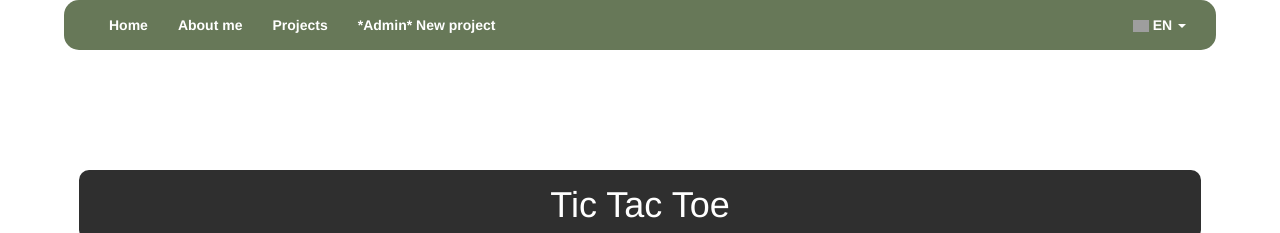
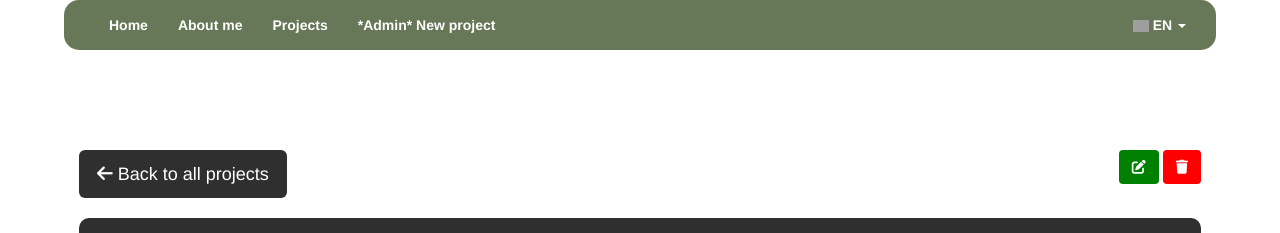
Before and after one commit to ZsakaiBalint/portfolio-website, a PHP site: page /project.html in a window 1280 px wide. Shown: the top 233 px of the page. Run offline with PHP 8.4, Linux system fonts and the light colour scheme; some libraries are stand-ins or nearby versions; grey boxes are pictures that could not be loaded.

Commit message:
added missing buttons on project page

```diff
--- a/project.html
+++ b/project.html
@@ -82,8 +82,18 @@
 
 <div class="container margin-top">
 
+  <div class="col-12 space-between">
+    <button onclick="window.location.href='./index.html#projects-section';" type="button" class="btn btn-secondary btn-lg back-button"><i class="fa-solid fa-arrow-left"></i> Back to all projects</button>
+
+    <div class="button-container">
+      <button type="button" class="btn btn-secondary edit-button"><i class="fa-solid fa-pen-to-square"></i></button>
+      <button type="button" class="btn btn-secondary delete-button"><i class="fa-solid fa-trash"></i></button>
+    </div>
+  </div>
+
+
+
   <h1 class="iframe-header"> Tic Tac Toe </h1>
-
   <iframe
   src="https://codesandbox.io/embed/github/ZsakaiBalint/tic_tac_toe/main?view=preview"
   style="width:100%; height: 500px; border:0; border-radius: 4px; overflow:hidden;"
--- a/styles/general.css
+++ b/styles/general.css
@@ -54,3 +54,23 @@ html {
 li a {
   text-align: center;
 }
+
+.delete-button {
+  background-color: red;
+  color: white;
+}
+
+.delete-button:hover {
+  background-color: white;
+  color: red;
+}
+
+.edit-button {
+  background-color: green;
+  color: white;
+}
+
+.edit-button:hover {
+  background-color: white;
+  color: green;
+}
--- a/styles/project.css
+++ b/styles/project.css
@@ -59,3 +59,21 @@
     transform: translateY(-20px);
     cursor: pointer;
 }
+
+
+.back-button {
+    color: white;
+    background-color: #2f2f2f;
+    border: 2px solid transparent;
+}
+
+.back-button:hover {
+    color: #2f2f2f;
+    background-color: white;
+    border: 2px solid black;
+}
+
+.space-between {
+    display: flex;
+    justify-content: space-between;
+}
```
Also changed, not shown: styles/index.css (+0 -18 lines).
